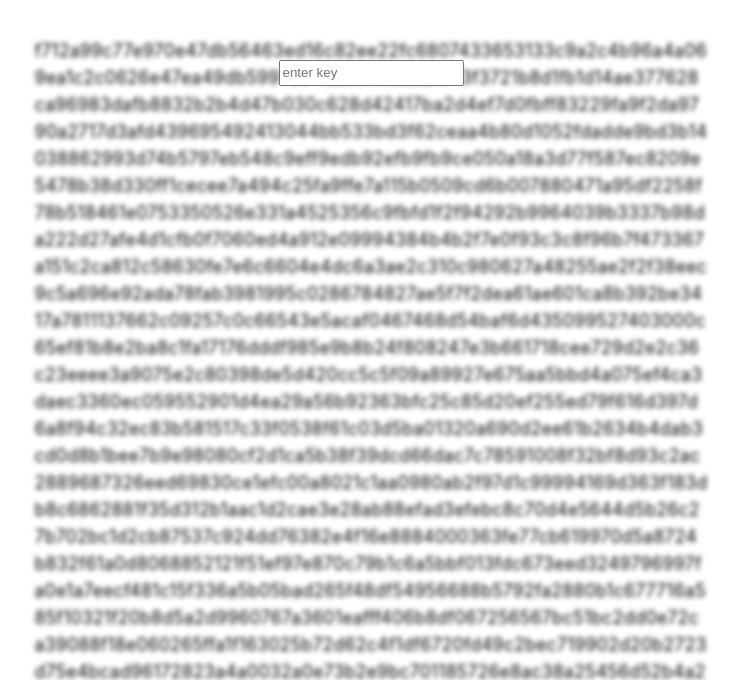
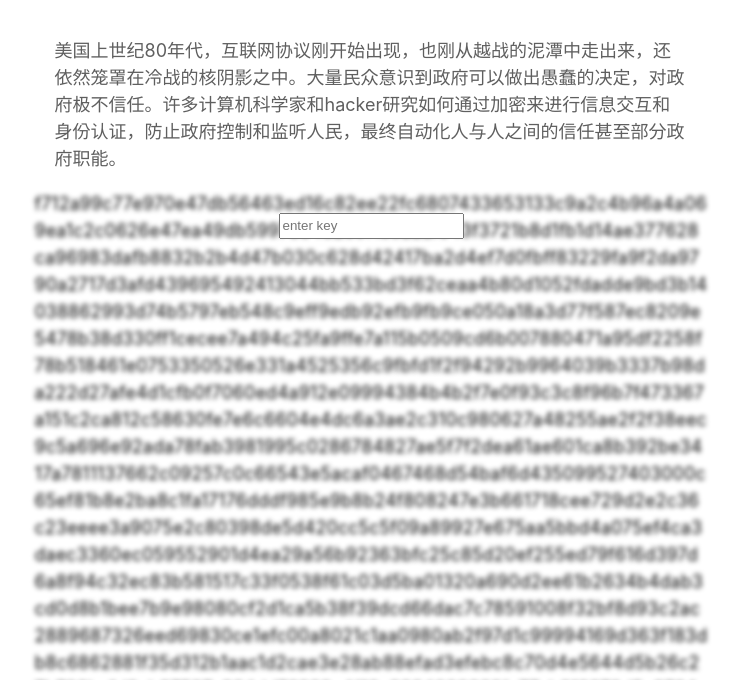
Before and after one commit to thematters/symmetric-encryption-PoC, a plain HTML site: page decrypt-with-form/index.html in a window 1280 px wide. Shown: the part 133-813 px from the top of the page, without its empty margins (269-1010 px from the left). Drawn offline with Linux system fonts and the light colour scheme.

Commit message:
add summary as blockquote

```diff
--- a/decrypt-with-form/index.html
+++ b/decrypt-with-form/index.html
@@ -313,6 +313,9 @@
                     </span>
                 </figure>
             </header>
+            <blockquote>
+                美国上世纪80年代，互联网协议刚开始出现，也刚从越战的泥潭中走出来，还依然笼罩在冷战的核阴影之中。大量民众意识到政府可以做出愚蠢的决定，对政府极不信任。许多计算机科学家和hacker研究如何通过加密来进行信息交互和身份认证，防止政府控制和监听人民，最终自动化人与人之间的信任甚至部分政府职能。
+            </blockquote>
             <article
                 itemprop="articleBody"
                 class="encrypted"
```
